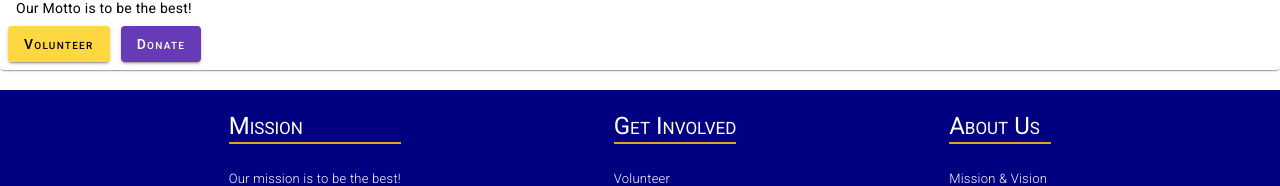
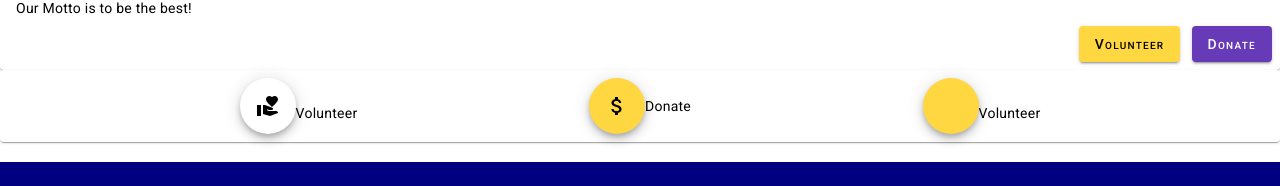
Before and after one commit to gagan-preet-singh/psogh_web, an Angular app: page /home in a window 1280 px wide. Shown: the part 517-703 px from the top of the page. Built offline with nearby package versions, Linux system fonts and the light colour scheme.

Commit message:
Landing Cleanup

```diff
--- a/src/app/body/home/home.component.html
+++ b/src/app/body/home/home.component.html
@@ -1,17 +1,14 @@
 <!-- <img src="assets/img/home_banner.jpg" width="100%" /> -->
 
 <mat-card class="home_card">
-    <!-- <mat-card-header>
-      <div mat-card-avatar class="example-header-image"></div>
-      <mat-card-title>Shiba Inu</mat-card-title>
-      <mat-card-subtitle>Dog Breed</mat-card-subtitle>
-    </mat-card-header> -->
   <div class="container">
-        <div class="img-container"  *ngFor="let i of homeSliderArray; let select = index;"
-             [hidden]="select != selectedIndex">
+    <div
+        class="img-container"
+        *ngFor="let i of homeSliderArray; let select = index;"
+        [hidden]="select != selectedIndex"
+    >
       <img src="{{i.img}}" alt="{{i.alt}}" width="100%" />
     </div>
-
   </div>
   <mat-card-content>
     <p>
@@ -19,7 +16,33 @@
     </p>
   </mat-card-content>
   <mat-card-actions>
+    <span style="flex: 1 1 auto;"></span>
     <button mat-raised-button style="font-variant-caps: small-caps;" color="accent">Volunteer</button> &nbsp; &nbsp;
     <button mat-raised-button style="font-variant-caps: small-caps;" color="primary">Donate</button>
   </mat-card-actions>
 </mat-card>
+
+<mat-card>
+  <mat-card-actions>
+    <span style="flex: 1 1 auto;"></span>
+    <div>
+        <button mat-fab color="green">
+            <mat-icon>volunteer_activism</mat-icon>
+        </button>
+        <span>Volunteer</span>
+    </div>
+    <span style="flex: 1 1 auto;"></span>
+    <button mat-fab>
+      <mat-icon>attach_money</mat-icon>
+    </button>
+    Donate
+    <span style="flex: 1 1 auto;"></span>
+    <div>
+        <button mat-fab>
+            <mat-icon>volunteer</mat-icon>
+        </button>
+        <span>Volunteer</span>
+    </div>
+    <span style="flex: 1 1 auto;"></span>
+  </mat-card-actions>
+</mat-card>
--- a/src/app/body/home/home.component.ts
+++ b/src/app/body/home/home.component.ts
@@ -18,7 +18,6 @@ export class HomeComponent {
 
   updateSelection(self: HomeComponent) {
     return function() {
-      console.log(self.selectedIndex);
       if (self.selectedIndex == self.homeSliderArray.length - 1) {
         self.selectedIndex = 0;
       } else {
```
Lines whose indentation alone changed are shown as unchanged.
